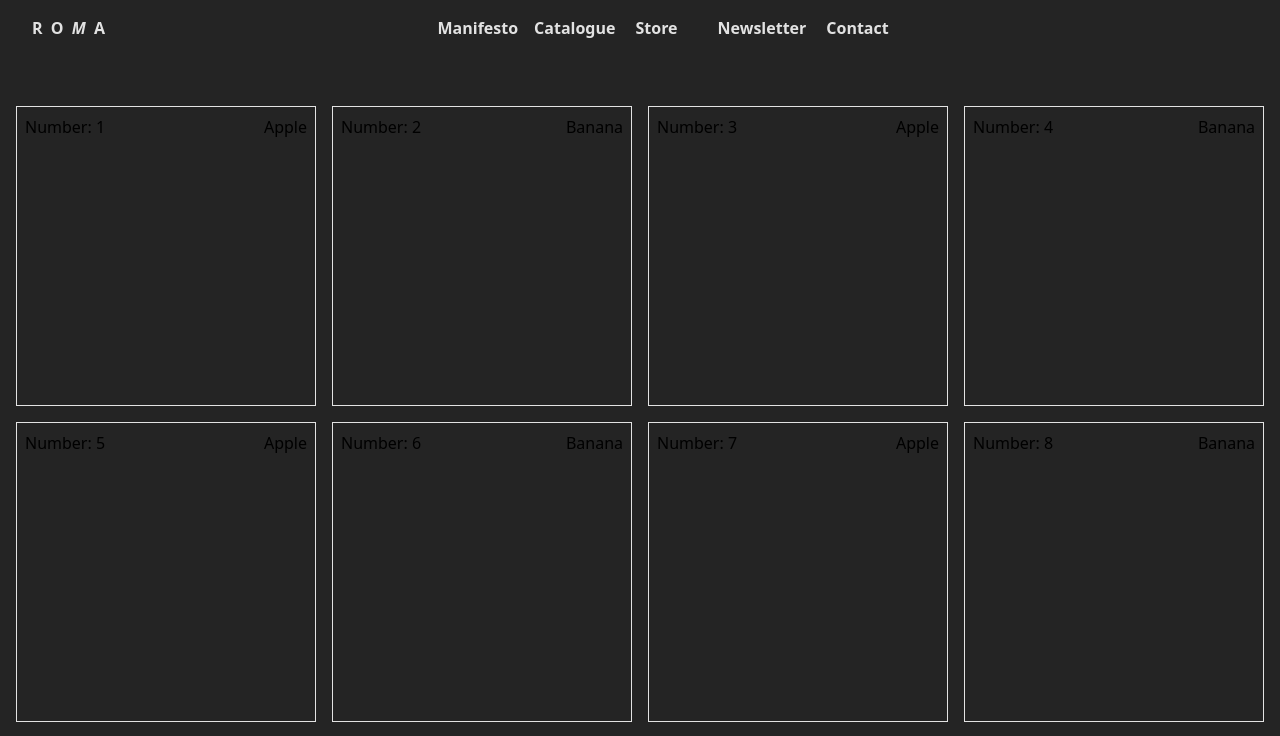
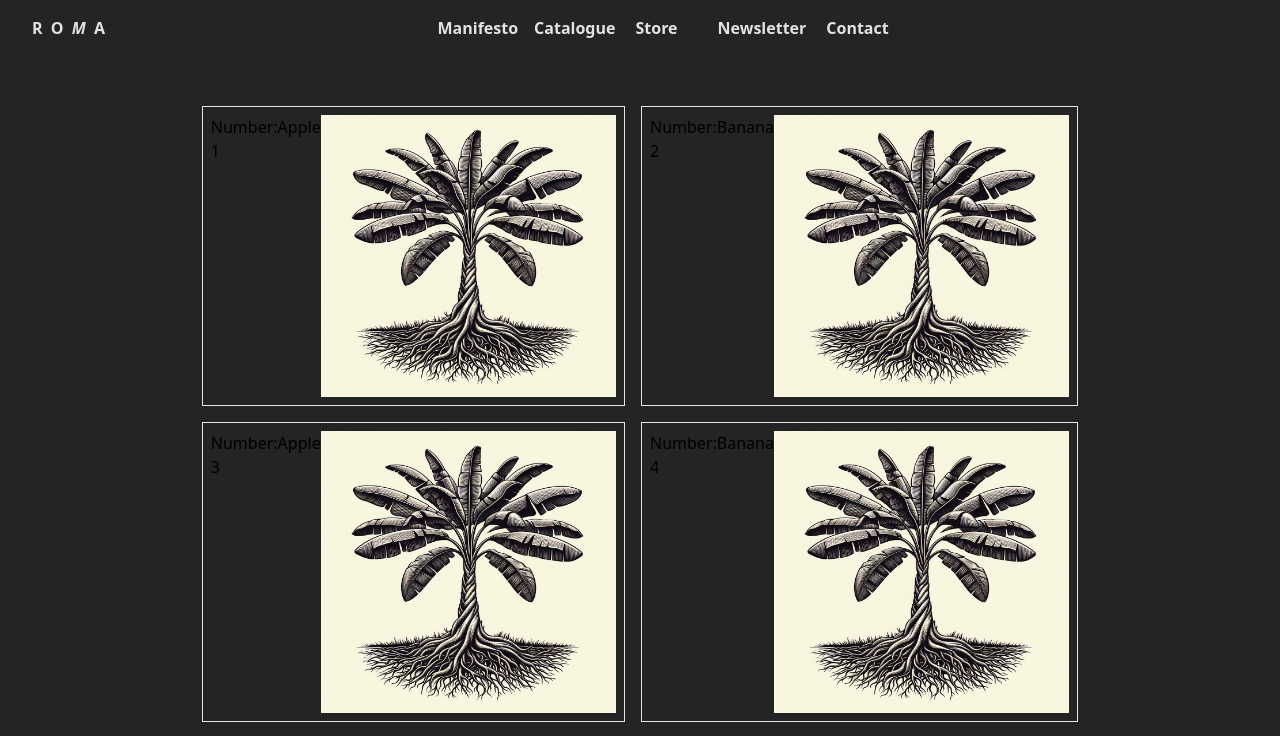
Before and after one commit to VetaliiP/Roma, a React (Vite) app: page /catalogue in a window 1280 px wide. Shown: the top 736 px of the page. Built offline with nearby package versions, Linux system fonts and the light colour scheme.

Commit message:
Initial commit

```diff
--- a/src/pages/Catalogue/Catalogue.tsx
+++ b/src/pages/Catalogue/Catalogue.tsx
@@ -37,6 +37,7 @@ export const Catalogue: FC = () => {
                             <div className={`h-full w-auto flex justify-between p-2 bg-[url('${item.image}')]  bg-contain bg-center bg-no-repeat text-black`}>
                                 <span>Number: {item.id}</span>
                                 <span>{item.name}</span>
+                                <img src={item.image} className='size-full'></img>
                             </div>
                         </Link>
                     </li>
```
